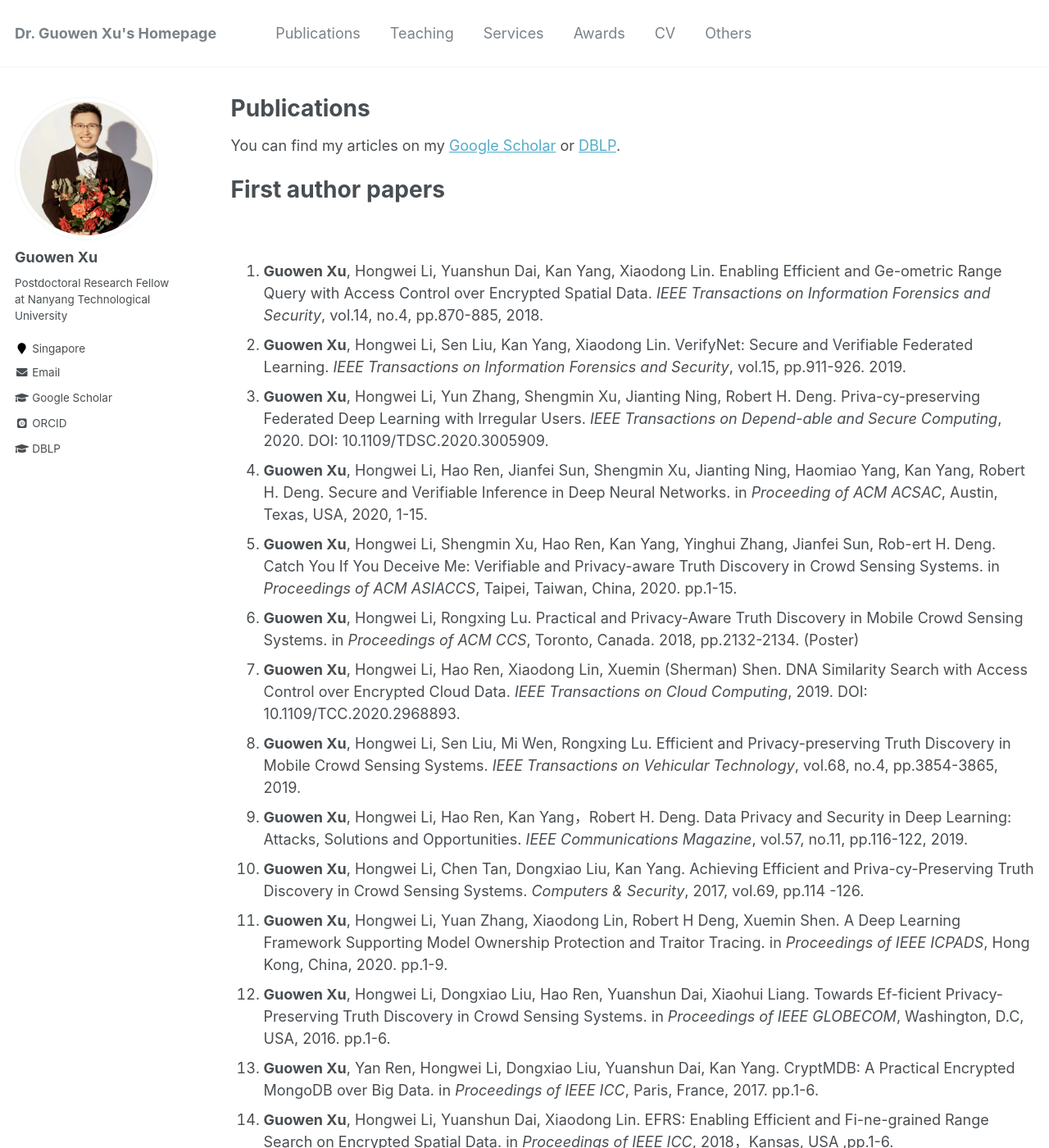
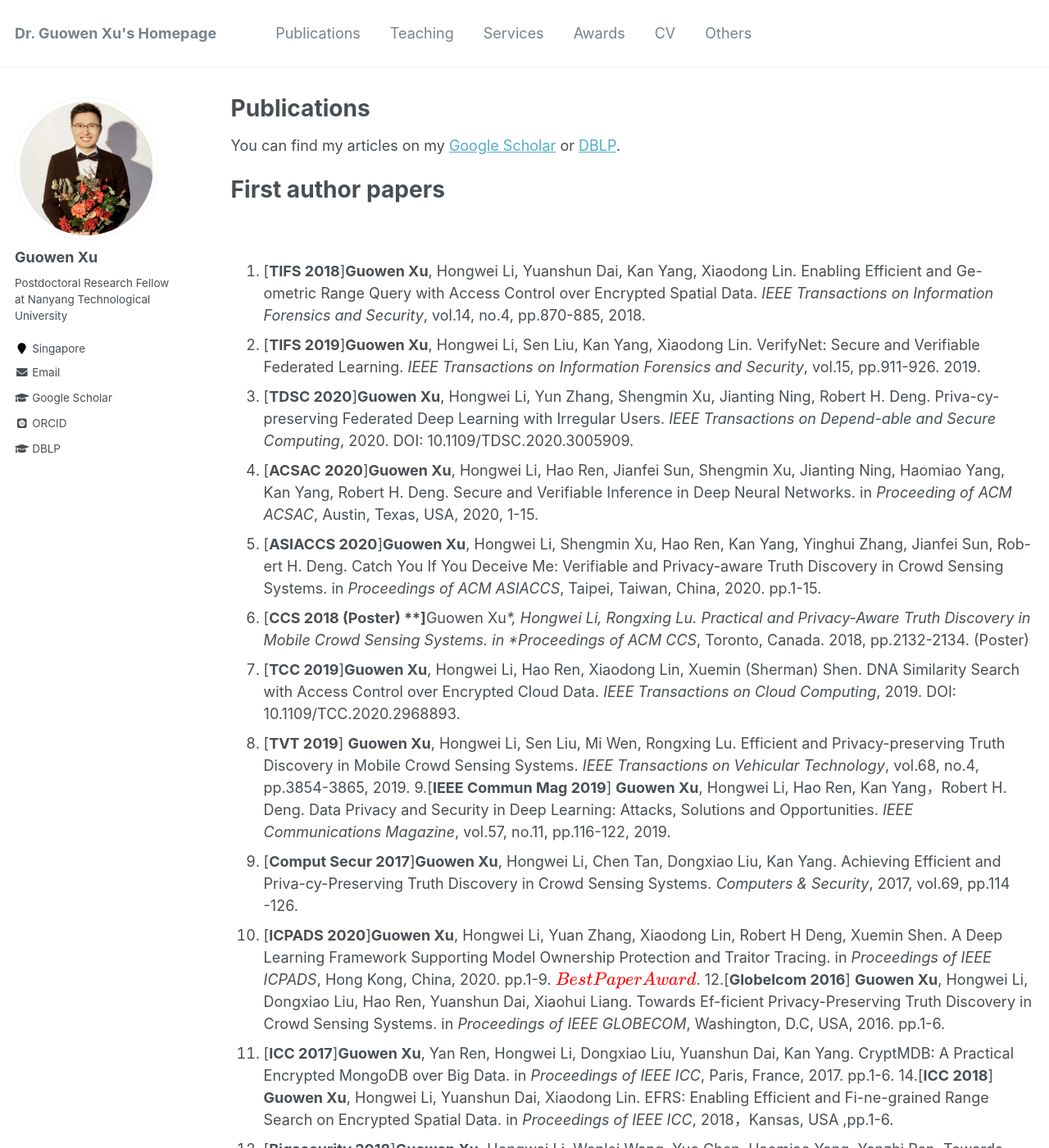
Before and after one commit to Guowen-xu/guowen-xu.github.io, a Jekyll site: the page built from _pages/publications.md, in a window 1280 px wide and 1400 px high. Shown: the whole window at 82% size. Built offline with Jekyll 4.4.1, drawn with Linux system fonts in a browser that asks for light colours; some web fonts are replaced; formulas are drawn with MathJax 3.

Commit message:
Update publications.md

```diff
--- a/_pages/publications.md
+++ b/_pages/publications.md
@@ -13,21 +13,21 @@ You can find my articles on my [Google Scholar](https://scholar.google.com.hk/ci
 &nbsp;&nbsp;&nbsp;&nbsp;&nbsp;&nbsp;&nbsp;&nbsp;
 
 
-1. **Guowen Xu**, Hongwei Li, Yuanshun Dai, Kan Yang, Xiaodong Lin. Enabling Efficient and Ge-ometric Range Query with Access Control over Encrypted Spatial Data. *IEEE Transactions on Information Forensics and Security*, vol.14, no.4, pp.870-885, 2018.
-2. **Guowen Xu**, Hongwei Li, Sen Liu, Kan Yang, Xiaodong Lin. VerifyNet: Secure and Verifiable Federated Learning. *IEEE Transactions on Information Forensics and Security*, vol.15, pp.911-926. 2019.
-3. **Guowen Xu**, Hongwei Li, Yun Zhang, Shengmin Xu, Jianting Ning, Robert H. Deng. Priva-cy-preserving Federated Deep Learning with Irregular Users. *IEEE Transactions on Depend-able and Secure Computing*, 2020. DOI: 10.1109/TDSC.2020.3005909.
-4. **Guowen Xu**, Hongwei Li, Hao Ren, Jianfei Sun, Shengmin Xu, Jianting Ning, Haomiao Yang, Kan Yang, Robert H. Deng. Secure and Verifiable Inference in Deep Neural Networks. in *Proceeding of ACM ACSAC*, Austin, Texas, USA, 2020, 1-15.
-5. **Guowen Xu**, Hongwei Li, Shengmin Xu, Hao Ren, Kan Yang, Yinghui Zhang, Jianfei Sun, Rob-ert H. Deng. Catch You If You Deceive Me: Verifiable and Privacy-aware Truth Discovery in Crowd Sensing Systems. in *Proceedings of ACM ASIACCS*, Taipei, Taiwan, China, 2020. pp.1-15.
-6. **Guowen Xu**, Hongwei Li, Rongxing Lu. Practical and Privacy-Aware Truth Discovery in Mobile Crowd Sensing Systems. in *Proceedings of ACM CCS*, Toronto, Canada. 2018, pp.2132-2134. (Poster)
-7. 	**Guowen Xu**, Hongwei Li, Hao Ren, Xiaodong Lin, Xuemin (Sherman) Shen. DNA Similarity Search with Access Control over Encrypted Cloud Data. *IEEE Transactions on Cloud Computing*, 2019. DOI: 10.1109/TCC.2020.2968893.
-8. **Guowen Xu**, Hongwei Li, Sen Liu, Mi Wen, Rongxing Lu. Efficient and Privacy-preserving Truth Discovery in Mobile Crowd Sensing Systems. *IEEE Transactions on Vehicular Technology*, vol.68, no.4, pp.3854-3865, 2019.
-9. **Guowen Xu**, Hongwei Li, Hao Ren, Kan Yang，Robert H. Deng. Data Privacy and Security in Deep Learning: Attacks, Solutions and Opportunities. *IEEE Communications Magazine*, vol.57, no.11, pp.116-122, 2019.
-10. **Guowen Xu**, Hongwei Li, Chen Tan, Dongxiao Liu, Kan Yang. Achieving Efficient and Priva-cy-Preserving Truth Discovery in Crowd Sensing Systems. *Computers & Security*, 2017, vol.69, pp.114 -126.
-11. **Guowen Xu**, Hongwei Li, Yuan Zhang, Xiaodong Lin, Robert H Deng, Xuemin Shen. A Deep Learning Framework Supporting Model Ownership Protection and Traitor Tracing. in *Proceedings of IEEE ICPADS*, Hong Kong, China, 2020. pp.1-9.
-12. **Guowen Xu**, Hongwei Li, Dongxiao Liu, Hao Ren, Yuanshun Dai, Xiaohui Liang. Towards Ef-ficient Privacy-Preserving Truth Discovery in Crowd Sensing Systems. in *Proceedings of IEEE GLOBECOM*, Washington, D.C, USA, 2016. pp.1-6.
-13. **Guowen Xu**, Yan Ren, Hongwei Li, Dongxiao Liu, Yuanshun Dai, Kan Yang. CryptMDB: A Practical Encrypted MongoDB over Big Data. in *Proceedings of IEEE ICC*, Paris, France, 2017. pp.1-6.
-14. **Guowen Xu**, Hongwei Li, Yuanshun Dai, Xiaodong Lin. EFRS: Enabling Efficient and Fi-ne-grained Range Search on Encrypted Spatial Data. in *Proceedings of IEEE ICC*, 2018，Kansas, USA ,pp.1-6.
-15. **Guowen Xu**, Hongwei Li, Wenlei Wang, Yue Chen, Haomiao Yang, Yanzhi Ren. Towards Practi-cal Personalized Recommendation with Multilevel Differential Privacy Controls. in *Proceedings of IEEE Bigsecurity*, Honolulu, HI, USA. pp.796-801, 2018.
+1. [**TIFS 2018**]**Guowen Xu**, Hongwei Li, Yuanshun Dai, Kan Yang, Xiaodong Lin. Enabling Efficient and Ge-ometric Range Query with Access Control over Encrypted Spatial Data. *IEEE Transactions on Information Forensics and Security*, vol.14, no.4, pp.870-885, 2018.
+2. [**TIFS 2019**]**Guowen Xu**, Hongwei Li, Sen Liu, Kan Yang, Xiaodong Lin. VerifyNet: Secure and Verifiable Federated Learning. *IEEE Transactions on Information Forensics and Security*, vol.15, pp.911-926. 2019.
+3. [**TDSC 2020**]**Guowen Xu**, Hongwei Li, Yun Zhang, Shengmin Xu, Jianting Ning, Robert H. Deng. Priva-cy-preserving Federated Deep Learning with Irregular Users. *IEEE Transactions on Depend-able and Secure Computing*, 2020. DOI: 10.1109/TDSC.2020.3005909.
+4. [**ACSAC 2020**]**Guowen Xu**, Hongwei Li, Hao Ren, Jianfei Sun, Shengmin Xu, Jianting Ning, Haomiao Yang, Kan Yang, Robert H. Deng. Secure and Verifiable Inference in Deep Neural Networks. in *Proceeding of ACM ACSAC*, Austin, Texas, USA, 2020, 1-15.
+5. [**ASIACCS 2020**]**Guowen Xu**, Hongwei Li, Shengmin Xu, Hao Ren, Kan Yang, Yinghui Zhang, Jianfei Sun, Rob-ert H. Deng. Catch You If You Deceive Me: Verifiable and Privacy-aware Truth Discovery in Crowd Sensing Systems. in *Proceedings of ACM ASIACCS*, Taipei, Taiwan, China, 2020. pp.1-15.
+6. [**CCS 2018 (Poster) **]**Guowen Xu**, Hongwei Li, Rongxing Lu. Practical and Privacy-Aware Truth Discovery in Mobile Crowd Sensing Systems. in *Proceedings of ACM CCS*, Toronto, Canada. 2018, pp.2132-2134. (Poster)
+7. 	[**TCC 2019**]**Guowen Xu**, Hongwei Li, Hao Ren, Xiaodong Lin, Xuemin (Sherman) Shen. DNA Similarity Search with Access Control over Encrypted Cloud Data. *IEEE Transactions on Cloud Computing*, 2019. DOI: 10.1109/TCC.2020.2968893.
+8. [**TVT 2019**] **Guowen Xu**, Hongwei Li, Sen Liu, Mi Wen, Rongxing Lu. Efficient and Privacy-preserving Truth Discovery in Mobile Crowd Sensing Systems. *IEEE Transactions on Vehicular Technology*, vol.68, no.4, pp.3854-3865, 2019.
+9.[**IEEE Commun Mag 2019**] **Guowen Xu**, Hongwei Li, Hao Ren, Kan Yang，Robert H. Deng. Data Privacy and Security in Deep Learning: Attacks, Solutions and Opportunities. *IEEE Communications Magazine*, vol.57, no.11, pp.116-122, 2019.
+10. [**Comput Secur 2017**]**Guowen Xu**, Hongwei Li, Chen Tan, Dongxiao Liu, Kan Yang. Achieving Efficient and Priva-cy-Preserving Truth Discovery in Crowd Sensing Systems. *Computers & Security*, 2017, vol.69, pp.114 -126.
+11. [**ICPADS 2020**]**Guowen Xu**, Hongwei Li, Yuan Zhang, Xiaodong Lin, Robert H Deng, Xuemin Shen. A Deep Learning Framework Supporting Model Ownership Protection and Traitor Tracing. in *Proceedings of IEEE ICPADS*, Hong Kong, China, 2020. pp.1-9. $\color{red}{Best Paper Award}$.
+12.[**Globelcom 2016**] **Guowen Xu**, Hongwei Li, Dongxiao Liu, Hao Ren, Yuanshun Dai, Xiaohui Liang. Towards Ef-ficient Privacy-Preserving Truth Discovery in Crowd Sensing Systems. in *Proceedings of IEEE GLOBECOM*, Washington, D.C, USA, 2016. pp.1-6.
+13. [**ICC 2017**]**Guowen Xu**, Yan Ren, Hongwei Li, Dongxiao Liu, Yuanshun Dai, Kan Yang. CryptMDB: A Practical Encrypted MongoDB over Big Data. in *Proceedings of IEEE ICC*, Paris, France, 2017. pp.1-6.
+14.[**ICC 2018**] **Guowen Xu**, Hongwei Li, Yuanshun Dai, Xiaodong Lin. EFRS: Enabling Efficient and Fi-ne-grained Range Search on Encrypted Spatial Data. in *Proceedings of IEEE ICC*, 2018，Kansas, USA ,pp.1-6.
+15. [**Bigsecurity 2018**]**Guowen Xu**, Hongwei Li, Wenlei Wang, Yue Chen, Haomiao Yang, Yanzhi Ren. Towards Practi-cal Personalized Recommendation with Multilevel Differential Privacy Controls. in *Proceedings of IEEE Bigsecurity*, Honolulu, HI, USA. pp.796-801, 2018.
 
 
 
```
